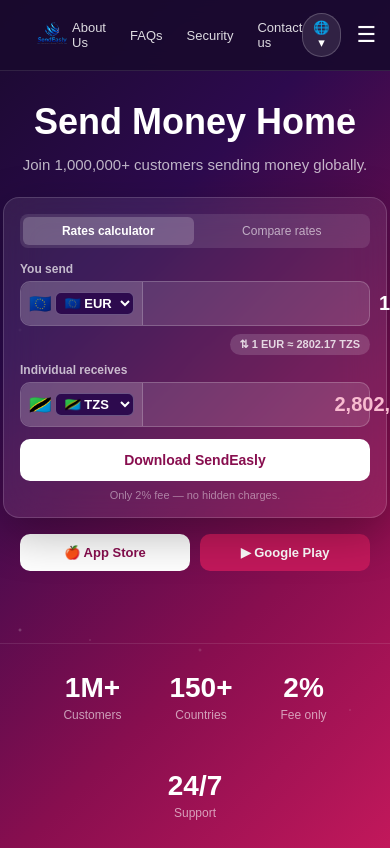
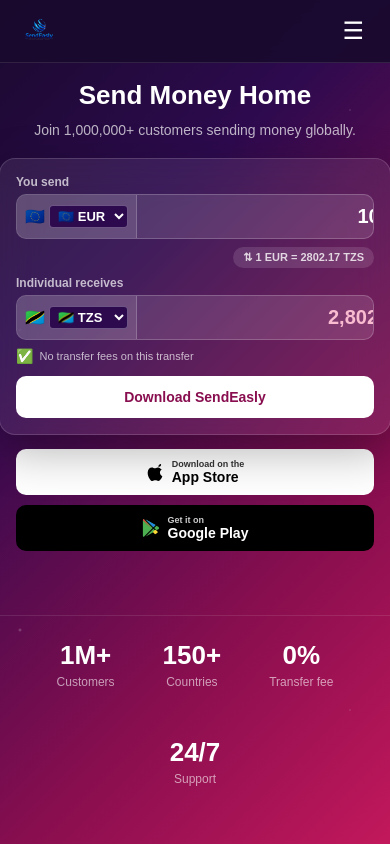
Before and after one commit to sendeasly/money-transfer, a React (Create React App) app: page / in a window 390 px wide. Built offline with nearby package versions, Linux system fonts and the light colour scheme.

Commit message:
Desktop na mobile view, store icons, no fees

```diff
--- a/src/pages/Home.js
+++ b/src/pages/Home.js
@@ -18,18 +18,36 @@ const APK = "https://expo.dev/accounts/brown94/projects/sendeasly-app/builds/16c
 
 function Home() {
   const [kiasi, setKiasi] = useState('1000');
+  const [mpokeaji, setMpokeaji] = useState('');
   const [kutoka, setKutoka] = useState('EUR');
   const [kwenda, setKwenda] = useState('TZS');
   const [menuWazi, setMenuWazi] = useState(false);
-  const [tabAmilifu, setTabAmilifu] = useState('rates');
 
-  function hesabu() {
-    const nambari = parseFloat(kiasi) || 0;
+  function hesabu(k) {
+    const nambari = parseFloat(k) || 0;
     const katikaDola = nambari / viwango[kutoka].rate;
     return (katikaDola * viwango[kwenda].rate).toLocaleString('en-US', { maximumFractionDigits: 0 });
   }
 
+  function hesabuKutoka(k) {
+    const nambari = parseFloat(k.replace(/,/g, '')) || 0;
+    const katikaDola = nambari / viwango[kwenda].rate;
+    return (katikaDola * viwango[kutoka].rate).toFixed(2);
+  }
+
+  function badilishaKiasi(v) {
+    setKiasi(v);
+    setMpokeaji('');
+  }
+
+  function badilishaMpokeaji(v) {
+    setMpokeaji(v);
+    setKiasi('');
+  }
+
   const kiwango = (viwango[kwenda].rate / viwango[kutoka].rate).toFixed(2);
+  const inatumwa = kiasi || hesabuKutoka(mpokeaji);
+  const inapokelewa = mpokeaji || hesabu(kiasi);
 
   return (
     React.createElement('div', { style: styles.ukurasa },
@@ -37,16 +55,26 @@ function Home() {
       React.createElement('div', { style: styles.starsBackground }),
 
       React.createElement('style', null, `
-        select option { background-color: #2d0a4e; color: white; }
-        select { background-color: transparent; }
-        input[type=number]::-webkit-inner-spin-button { -webkit-appearance: none; }
-        @media (max-width: 600px) {
-          .hero-kichwa { font-size: 28px !important; }
-          .calc-wrapper { padding: 16px !important; }
+        select option { background-color: #2d0a4e !important; color: white !important; }
+        @media (max-width: 768px) {
+          .desktop-nav { display: none !important; }
+          .mobile-nav { display: flex !important; }
+          .hero-section { padding: 80px 16px 32px !important; }
+          .calc-wrapper { padding: 16px !important; max-width: 100% !important; }
+          .kichwa-main { font-size: 26px !important; }
+          .store-vitufe { flex-direction: column !important; }
+        }
+        @media (min-width: 769px) {
+          .mobile-nav { display: none !important; }
+          .desktop-nav { display: flex !important; }
         }
       `),
 
-      React.createElement('div', { style: styles.navbar },
+      // Desktop Navbar — inaonekana desktop tu
+      React.createElement('div', {
+        style: Object.assign({}, styles.navbar, { display: 'flex' }),
+        className: 'desktop-nav'
+      },
         React.createElement('div', { style: styles.navLeft },
           React.createElement('img', { src: '/logo.png', alt: 'SendEasly', style: styles.navLogo })
         ),
@@ -58,10 +86,6 @@ function Home() {
         ),
         React.createElement('div', { style: styles.navRight },
           React.createElement('button', { style: styles.langKitufe }, '🌐 ▾'),
-          React.createElement('button', {
-            style: styles.hamburger,
-            onClick: function() { setMenuWazi(!menuWazi); }
-          }, '☰'),
           React.createElement('a', {
             href: APK,
             style: styles.downloadKitufe,
@@ -71,6 +95,18 @@ function Home() {
         )
       ),
 
+      // Mobile Navbar — inaonekana mobile tu
+      React.createElement('div', {
+        style: Object.assign({}, styles.mobileNavbar, { display: 'none' }),
+        className: 'mobile-nav'
+      },
+        React.createElement('img', { src: '/logo.png', alt: 'SendEasly', style: styles.navLogo }),
+        React.createElement('button', {
+          style: styles.hamburger,
+          onClick: function() { setMenuWazi(!menuWazi); }
+        }, '☰')
+      ),
+
       menuWazi && React.createElement('div', { style: styles.mobileMenu },
         React.createElement('a', { href: '/about', style: styles.mobileMenuLink }, 'About Us'),
         React.createElement('a', { href: '/faqs', style: styles.mobileMenuLink }, 'FAQs'),
@@ -78,32 +114,33 @@ function Home() {
         React.createElement('a', { href: '/contact', style: styles.mobileMenuLink }, 'Contact us')
       ),
 
-      React.createElement('div', { style: styles.hero },
+      // Hero
+      React.createElement('div', {
+        style: styles.hero,
+        className: 'hero-section'
+      },
 
         React.createElement('div', { style: styles.heroText },
-          React.createElement('h1', { style: styles.kichwa }, 'Send Money Home'),
+          React.createElement('h1', {
+            style: styles.kichwa,
+            className: 'kichwa-main'
+          }, 'Send Money Home'),
           React.createElement('p', { style: styles.maelezo },
             'Join 1,000,000+ customers sending money globally.'
           )
         ),
 
-        React.createElement('div', { style: styles.calculatorWrapper, className: 'calc-wrapper' },
+        // Calculator
+        React.createElement('div', {
+          style: styles.calculatorWrapper,
+          className: 'calc-wrapper'
+        },
 
-          React.createElement('div', { style: styles.tabs },
-            React.createElement('button', {
-              style: tabAmilifu === 'rates' ? styles.tabAmilifu : styles.tab,
-              onClick: function() { setTabAmilifu('rates'); }
-            }, 'Rates calculator'),
-            React.createElement('button', {
-              style: tabAmilifu === 'compare' ? styles.tabAmilifu : styles.tab,
-              onClick: function() { setTabAmilifu('compare'); }
-            }, 'Compare rates')
-          ),
-
+          // You send
           React.createElement('p', { style: styles.lebo }, 'You send'),
           React.createElement('div', { style: styles.inputSafu },
             React.createElement('div', { style: styles.sarafuBox },
-              React.createElement('span', { style: styles.bendera }, viwango[kutoka].bendera),
+              React.createElement('span', null, viwango[kutoka].bendera),
               React.createElement('select', {
                 style: styles.sarafuSelect,
                 value: kutoka,
@@ -120,21 +157,24 @@ function Home() {
             React.createElement('input', {
               style: styles.nambariIngizo,
               type: 'number',
-              value: kiasi,
-              onChange: function(e) { setKiasi(e.target.value); }
+              value: inatumwa,
+              placeholder: '0',
+              onChange: function(e) { badilishaKiasi(e.target.value); }
             })
           ),
 
+          // Exchange rate
           React.createElement('div', { style: styles.kiwangoSafu },
             React.createElement('span', { style: styles.kiwangoManeno },
-              '\u21C5 1 ' + kutoka + ' \u2248 ' + kiwango + ' ' + kwenda
+              '\u21C5 1 ' + kutoka + ' = ' + kiwango + ' ' + kwenda
             )
           ),
 
+          // Individual receives
           React.createElement('p', { style: styles.lebo }, 'Individual receives'),
           React.createElement('div', { style: styles.inputSafu },
             React.createElement('div', { style: styles.sarafuBox },
-              React.createElement('span', { style: styles.bendera }, viwango[kwenda].bendera),
+              React.createElement('span', null, viwango[kwenda].bendera),
               React.createElement('select', {
                 style: styles.sarafuSelect,
                 value: kwenda,
@@ -149,46 +189,85 @@ function Home() {
               )
             ),
             React.createElement('input', {
-              style: Object.assign({}, styles.nambariIngizo, { fontWeight: 'bold', color: '#f8bbd0' }),
+              style: Object.assign({}, styles.nambariIngizo, { color: '#f8bbd0' }),
               type: 'text',
-              value: hesabu(),
-              readOnly: true
+              value: inapokelewa,
+              placeholder: '0',
+              onChange: function(e) { badilishaMpokeaji(e.target.value); }
             })
           ),
 
+          // No fees
+          React.createElement('div', { style: styles.noFees },
+            React.createElement('span', { style: styles.noFeesIcon }, '✅'),
+            React.createElement('span', { style: styles.noFeesManeno }, 'No transfer fees on this transfer')
+          ),
+
+          // Download Button
           React.createElement('a', {
             href: APK,
             style: styles.downloadBtn,
             target: '_blank',
             rel: 'noreferrer'
-          }, 'Download SendEasly'),
-
-          React.createElement('p', { style: styles.adaNdogo },
-            'Only 2% fee — no hidden charges.'
-          )
+          }, 'Download SendEasly')
         ),
 
-        React.createElement('div', { style: styles.storeVitufe },
+        // Store Buttons
+        React.createElement('div', {
+          style: styles.storeVitufe,
+          className: 'store-vitufe'
+        },
           React.createElement('a', {
             href: APK,
-            style: styles.storeKitufe,
+            style: styles.appleKitufe,
             target: '_blank',
             rel: 'noreferrer'
-          }, '\uD83C\uDF4E  App Store'),
+          },
+            React.createElement('svg', {
+              width: '18', height: '18',
+              viewBox: '0 0 814 1000',
+              style: { marginRight: '8px', flexShrink: 0 }
+            },
+              React.createElement('path', {
+                d: 'M788.1 340.9c-5.8 4.5-108.2 62.2-108.2 190.5 0 148.4 130.3 200.9 134.2 202.2-.6 3.2-20.7 71.9-68.7 141.9-42.8 61.6-87.5 123.1-155.5 123.1s-85.5-39.5-164-39.5c-76 0-103.7 40.8-165.9 40.8s-105-37.5-155.5-127.4C46.3 789.9 0 663 0 541.8 0 347.4 118.7 248 235.5 248c64 0 117.7 43.3 158.1 43.3 38.5 0 98.3-45.1 172.5-45.1 27.9 0 108.2 2.6 168.1 91.1zm-56.4-184.5c-27.9 33.1-77 58.1-121 58.1-5.8 0-11.6-.6-17.4-1.9-1.3-5.8-1.9-11.6-1.9-17.4 0-32.5 14.1-65 37.5-87.5 28.5-27.9 73.6-48.3 113.1-50.3 1.3 7.1 1.9 14.1 1.9 20.5 0 31.8-13.4 65-12.2 78.5z',
+                fill: 'black'
+              })
+            ),
+            React.createElement('div', null,
+              React.createElement('div', { style: { fontSize: '9px', opacity: 0.8 } }, 'Download on the'),
+              React.createElement('div', { style: { fontSize: '14px', fontWeight: 'bold' } }, 'App Store')
+            )
+          ),
           React.createElement('a', {
             href: APK,
-            style: Object.assign({}, styles.storeKitufe, { backgroundColor: '#c2185b', color: 'white' }),
+            style: styles.googleKitufe,
             target: '_blank',
             rel: 'noreferrer'
-          }, '\u25B6  Google Play')
+          },
+            React.createElement('svg', {
+              width: '18', height: '18',
+              viewBox: '0 0 512 512',
+              style: { marginRight: '8px', flexShrink: 0 }
+            },
+              React.createElement('path', { d: 'M325.3 234.3L104.6 13l280.8 161.2-60.1 60.1zM47 0C34 6.8 25.3 19.2 25.3 35.3v441.3c0 16.1 8.7 28.5 21.7 35.3l256.6-256L47 0zm425.6 225.6l-58.9-34.1-65.7 64.5 65.7 64.5 60.1-34.1c17.1-9.8 17.1-34.9-.1-60.8zM104.6 499l280.8-161.2-60.1-60.1L104.6 499z', fill: '#4CAF50' }),
+              React.createElement('path', { d: 'M325.3 234.3L104.6 13l280.8 161.2-60.1 60.1z', fill: '#1E88E5' }),
+              React.createElement('path', { d: 'M47 0C34 6.8 25.3 19.2 25.3 35.3l234.4 220.7L47 0z', fill: '#E53935' }),
+              React.createElement('path', { d: 'M372.5 432.9l60.1-34.1c17.1-9.8 17.1-34.9-.1-60.8l-58.9-34.1-65.7 64.5 64.6 64.5z', fill: '#FDD835' })
+            ),
+            React.createElement('div', null,
+              React.createElement('div', { style: { fontSize: '9px', opacity: 0.8 } }, 'Get it on'),
+              React.createElement('div', { style: { fontSize: '14px', fontWeight: 'bold' } }, 'Google Play')
+            )
+          )
         )
       ),
 
+      // Stats
       React.createElement('div', { style: styles.stats },
         [
           { n: '1M+', m: 'Customers' },
           { n: '150+', m: 'Countries' },
-          { n: '2%', m: 'Fee only' },
+          { n: '0%', m: 'Transfer fee' },
           { n: '24/7', m: 'Support' },
         ].map(function(s) {
           return React.createElement('div', { key: s.n, style: styles.statItem },
@@ -212,7 +291,7 @@ const styles = {
   starsBackground: {
     position: 'fixed',
     top: 0, left: 0, right: 0, bottom: 0,
-    backgroundImage: 'radial-gradient(2px 2px at 20px 30px, rgba(255,255,255,0.3), transparent), radial-gradient(1px 1px at 90px 40px, rgba(255,255,255,0.3), transparent), radial-gradient(2px 2px at 200px 50px, rgba(255,255,255,0.2), transparent), radial-gradient(1px 1px at 350px 110px, rgba(255,255,255,0.3), transparent), radial-gradient(2px 2px at 500px 80px, rgba(255,255,255,0.2), transparent), radial-gradient(1px 1px at 700px 30px, rgba(255,255,255,0.3), transparent), radial-gradient(2px 2px at 900px 60px, rgba(255,255,255,0.2), transparent), radial-gradient(1px 1px at 1100px 40px, rgba(255,255,255,0.3), transparent)',
+    backgroundImage: 'radial-gradient(2px 2px at 20px 30px, rgba(255,255,255,0.3), transparent), radial-gradient(1px 1px at 90px 40px, rgba(255,255,255,0.3), transparent), radial-gradient(2px 2px at 200px 50px, rgba(255,255,255,0.2), transparent), radial-gradient(1px 1px at 350px 110px, rgba(255,255,255,0.3), transparent), radial-gradient(2px 2px at 500px 80px, rgba(255,255,255,0.2), transparent), radial-gradient(1px 1px at 700px 30px, rgba(255,255,255,0.3), transparent)',
     backgroundSize: '1300px 300px',
     zIndex: 0,
     pointerEvents: 'none',
@@ -220,8 +299,18 @@ const styles = {
   navbar: {
     position: 'fixed',
     top: 0, left: 0, right: 0,
-    padding: '12px 32px',
-    display: 'flex',
+    padding: '12px 40px',
+    alignItems: 'center',
+    justifyContent: 'space-between',
+    zIndex: 1000,
+    backgroundColor: 'rgba(26,10,46,0.92)',
+    backdropFilter: 'blur(10px)',
+    borderBottom: '1px solid rgba(255,255,255,0.1)',
+  },
+  mobileNavbar: {
+    position: 'fixed',
+    top: 0, left: 0, right: 0,
+    padding: '12px 20px',
     alignItems: 'center',
     justifyContent: 'space-between',
     zIndex: 1000,
@@ -230,7 +319,7 @@ const styles = {
     borderBottom: '1px solid rgba(255,255,255,0.1)',
   },
   navLeft: { display: 'flex', alignItems: 'center' },
-  navLogo: { height: '40px' },
+  navLogo: { height: '38px' },
   navLinks: { display: 'flex', alignItems: 'center', gap: '24px' },
   navLink: {
     color: 'rgba(255,255,255,0.85)',
@@ -252,7 +341,7 @@ const styles = {
     backgroundColor: 'transparent',
     border: 'none',
     color: 'white',
-    fontSize: '22px',
+    fontSize: '24px',
     cursor: 'pointer',
   },
   downloadKitufe: {
@@ -291,23 +380,23 @@ const styles = {
     flexDirection: 'column',
     alignItems: 'center',
     padding: '100px 20px 40px',
-    maxWidth: '560px',
+    maxWidth: '480px',
     margin: '0 auto',
   },
   heroText: {
     textAlign: 'center',
-    marginBottom: '20px',
+    marginBottom: '16px',
   },
   kichwa: {
-    fontSize: '36px',
+    fontSize: '32px',
     fontWeight: 'bold',
     color: 'white',
     lineHeight: '1.2',
-    marginBottom: '10px',
-    margin: '0 0 10px',
+    marginBottom: '8px',
+    margin: '0 0 8px',
   },
   maelezo: {
-    fontSize: '15px',
+    fontSize: '14px',
     color: 'rgba(255,255,255,0.7)',
     lineHeight: '1.6',
     margin: '0',
@@ -316,41 +405,12 @@ const styles = {
     backgroundColor: 'rgba(255,255,255,0.08)',
     backdropFilter: 'blur(20px)',
     borderRadius: '16px',
-    padding: '20px',
+    padding: '18px',
     width: '100%',
+    maxWidth: '380px',
     border: '1px solid rgba(255,255,255,0.15)',
     boxShadow: '0 16px 48px rgba(0,0,0,0.3)',
-    marginBottom: '16px',
-  },
-  tabs: {
-    display: 'flex',
-    backgroundColor: 'rgba(255,255,255,0.1)',
-    borderRadius: '8px',
-    padding: '3px',
     marginBottom: '14px',
-    gap: '3px',
-  },
-  tab: {
-    flex: 1,
-    backgroundColor: 'transparent',
-    border: 'none',
-    color: 'rgba(255,255,255,0.6)',
-    padding: '7px',
-    borderRadius: '6px',
-    cursor: 'pointer',
-    fontSize: '12px',
-    fontWeight: '500',
-  },
-  tabAmilifu: {
-    flex: 1,
-    backgroundColor: 'rgba(255,255,255,0.2)',
-    border: 'none',
-    color: 'white',
-    padding: '7px',
-    borderRadius: '6px',
-    cursor: 'pointer',
-    fontSize: '12px',
-    fontWeight: 'bold',
   },
   lebo: {
     color: 'rgba(255,255,255,0.7)',
@@ -365,7 +425,7 @@ const styles = {
     backgroundColor: 'rgba(255,255,255,0.12)',
     borderRadius: '10px',
     border: '1px solid rgba(255,255,255,0.2)',
-    overflow: 'visible',
+    overflow: 'hidden',
   },
   sarafuBox: {
     display: 'flex',
@@ -374,9 +434,7 @@ const styles = {
     backgroundColor: 'rgba(255,255,255,0.1)',
     gap: '4px',
     borderRight: '1px solid rgba(255,255,255,0.2)',
-    borderRadius: '10px 0 0 10px',
   },
-  bendera: { fontSize: '18px' },
   sarafuSelect: {
     backgroundColor: '#2d0a4e',
     border: '1px solid rgba(255,255,255,0.3)',
@@ -385,7 +443,7 @@ const styles = {
     fontWeight: '600',
     cursor: 'pointer',
     outline: 'none',
-    borderRadius: '6px',
+    borderRadius: '4px',
     padding: '2px 4px',
   },
   nambariIngizo: {
@@ -398,7 +456,6 @@ const styles = {
     textAlign: 'right',
     padding: '10px 12px',
     outline: 'none',
-    borderRadius: '0 10px 10px 0',
   },
   kiwangoSafu: {
     display: 'flex',
@@ -406,12 +463,25 @@ const styles = {
     marginBottom: '8px',
   },
   kiwangoManeno: {
-    backgroundColor: 'rgba(255,255,255,0.15)',
+    backgroundColor: 'rgba(255,255,255,0.12)',
     color: 'rgba(255,255,255,0.8)',
     padding: '4px 10px',
     borderRadius: '20px',
     fontSize: '11px',
     fontWeight: '600',
+  },
+  noFees: {
+    display: 'flex',
+    alignItems: 'center',
+    gap: '6px',
+    marginBottom: '12px',
+    marginTop: '4px',
+  },
+  noFeesIcon: { fontSize: '14px' },
+  noFeesManeno: {
+    color: 'rgba(255,255,255,0.7)',
+    fontSize: '11px',
+    fontWeight: '500',
   },
   downloadBtn: {
     display: 'block',
@@ -423,26 +493,19 @@ const styles = {
     borderRadius: '10px',
     fontSize: '14px',
     fontWeight: 'bold',
-    marginTop: '12px',
-    marginBottom: '8px',
-  },
-  adaNdogo: {
-    color: 'rgba(255,255,255,0.45)',
-    fontSize: '11px',
-    textAlign: 'center',
-    margin: '0',
   },
   storeVitufe: {
     display: 'flex',
     gap: '10px',
     width: '100%',
+    maxWidth: '380px',
     marginBottom: '32px',
   },
-  storeKitufe: {
+  appleKitufe: {
     flex: 1,
     backgroundColor: 'white',
-    color: '#880e4f',
-    padding: '11px',
+    color: 'black',
+    padding: '10px 12px',
     borderRadius: '10px',
     textDecoration: 'none',
     fontSize: '13px',
@@ -450,7 +513,19 @@ const styles = {
     display: 'flex',
     alignItems: 'center',
     justifyContent: 'center',
-    gap: '6px',
+  },
+  googleKitufe: {
+    flex: 1,
+    backgroundColor: 'black',
+    color: 'white',
+    padding: '10px 12px',
+    borderRadius: '10px',
+    textDecoration: 'none',
+    fontSize: '13px',
+    fontWeight: 'bold',
+    display: 'flex',
+    alignItems: 'center',
+    justifyContent: 'center',
   },
   stats: {
     position: 'relative',
@@ -458,14 +533,14 @@ const styles = {
     display: 'flex',
     justifyContent: 'center',
     gap: '48px',
-    padding: '28px 40px',
+    padding: '24px 40px',
     borderTop: '1px solid rgba(255,255,255,0.1)',
     maxWidth: '1300px',
     margin: '0 auto',
     flexWrap: 'wrap',
   },
   statItem: { textAlign: 'center' },
-  statNambari: { color: 'white', fontSize: '28px', fontWeight: 'bold', margin: '0' },
+  statNambari: { color: 'white', fontSize: '26px', fontWeight: 'bold', margin: '0' },
   statManeno: { color: 'rgba(255,255,255,0.6)', fontSize: '12px', margin: '4px 0 0' },
 };
 
```
